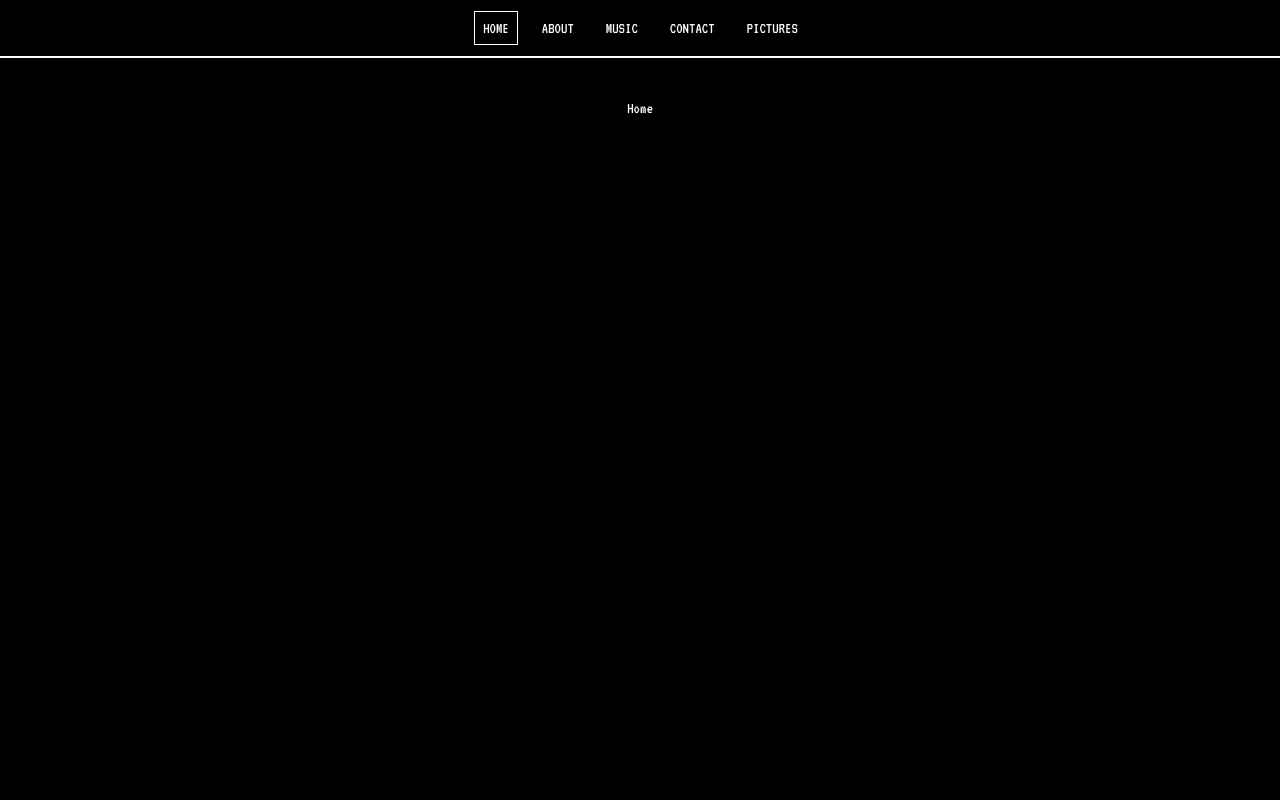
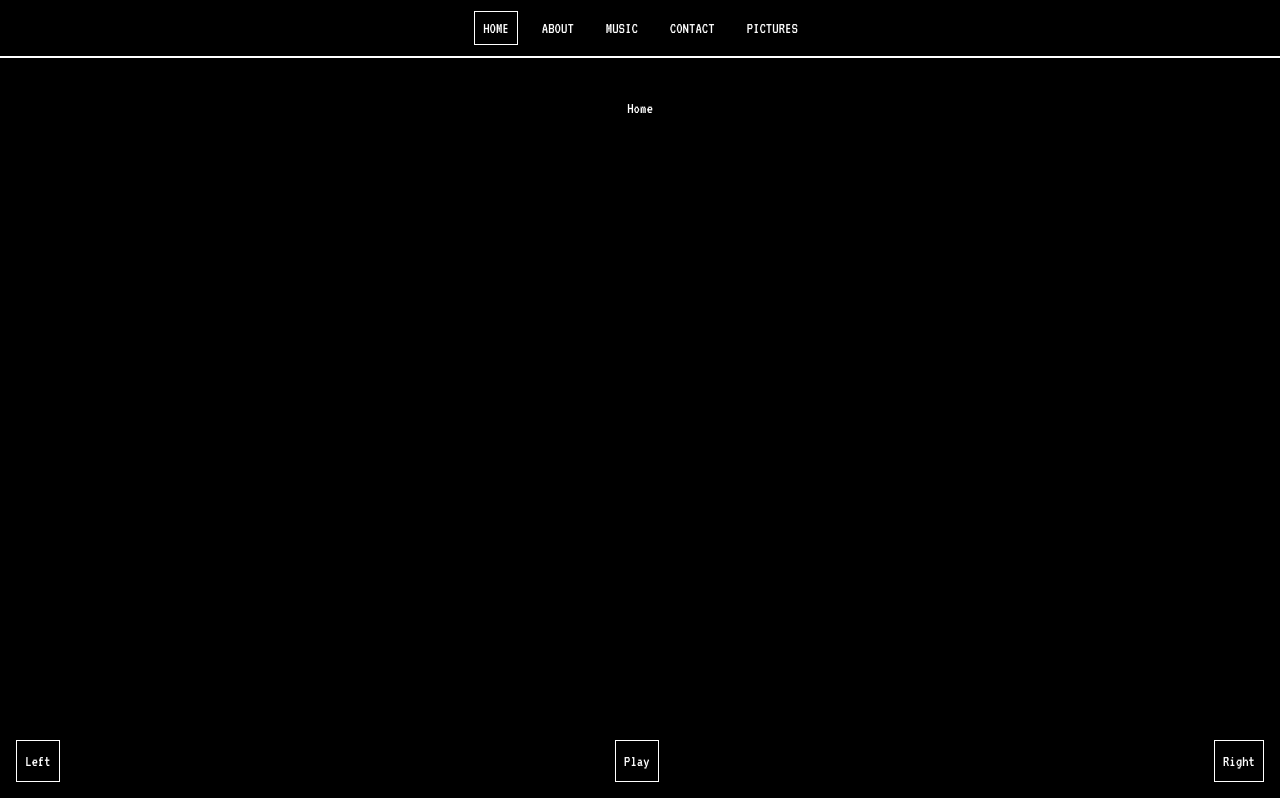
Before and after one commit to wogara/soulacoasta, a Next.js app: page / in a window 1280 px wide. Built offline with nearby package versions, Linux system fonts and the light colour scheme.

Commit message:
playing/pausing without icons

```diff
--- a/app/layout.js
+++ b/app/layout.js
@@ -1,6 +1,7 @@
 import { Inter } from "next/font/google";
 import "./globals.css";
 import MainHeader from "@/components/main-header/main-header";
+import MainFooter from "@/components/main-footer/main-footer";
 
 const inter = Inter({ subsets: ["latin"] });
 
@@ -16,6 +17,7 @@ export default function RootLayout({ children }) {
 
         <MainHeader />
         {children}
+        <MainFooter />
       </body>
     </html>
   );
--- /dev/null
+++ b/components/main-footer/main-footer.js
@@ -0,0 +1,48 @@
+"use client";
+
+import { useState, useEffect, useRef } from "react";
+
+export default function ButtonGroup() {
+  const [isPlaying, setIsPlaying] = useState(false);
+  const audioRef = useRef(null);
+
+  useEffect(() => {
+    const audio = new Audio("/sample-12s.mp3");
+    audio.preload = "auto";
+    audioRef.current = audio;
+    return () => {
+      audioRef.current.pause();
+      audioRef.current = null;
+    };
+  }, []);
+
+  const togglePlayPause = () => {
+    if (audioRef.current) {
+      if (isPlaying) {
+        audioRef.current.pause();
+      } else {
+        audioRef.current.play();
+      }
+      setIsPlaying((prev) => !prev);
+    }
+  };
+
+  return (
+    <div className="bg-black border-b-2 border-white p-4 fixed bottom-0 left-0 w-full z-50">
+      <div className="flex justify-between">
+        <button className="text-white hover:text-gray-400 p-2 border border-white">
+          Left
+        </button>
+        <button
+          onClick={togglePlayPause}
+          className="text-white hover:text-gray-400 p-2 border border-white"
+        >
+          {isPlaying ? "Pause" : "Play"}
+        </button>
+        <button className="text-white hover:text-gray-400 p-2 border border-white">
+          Right
+        </button>
+      </div>
+    </div>
+  );
+}
```
Also changed, not shown: 1 other file (tests, documents, lock files or other folders).
